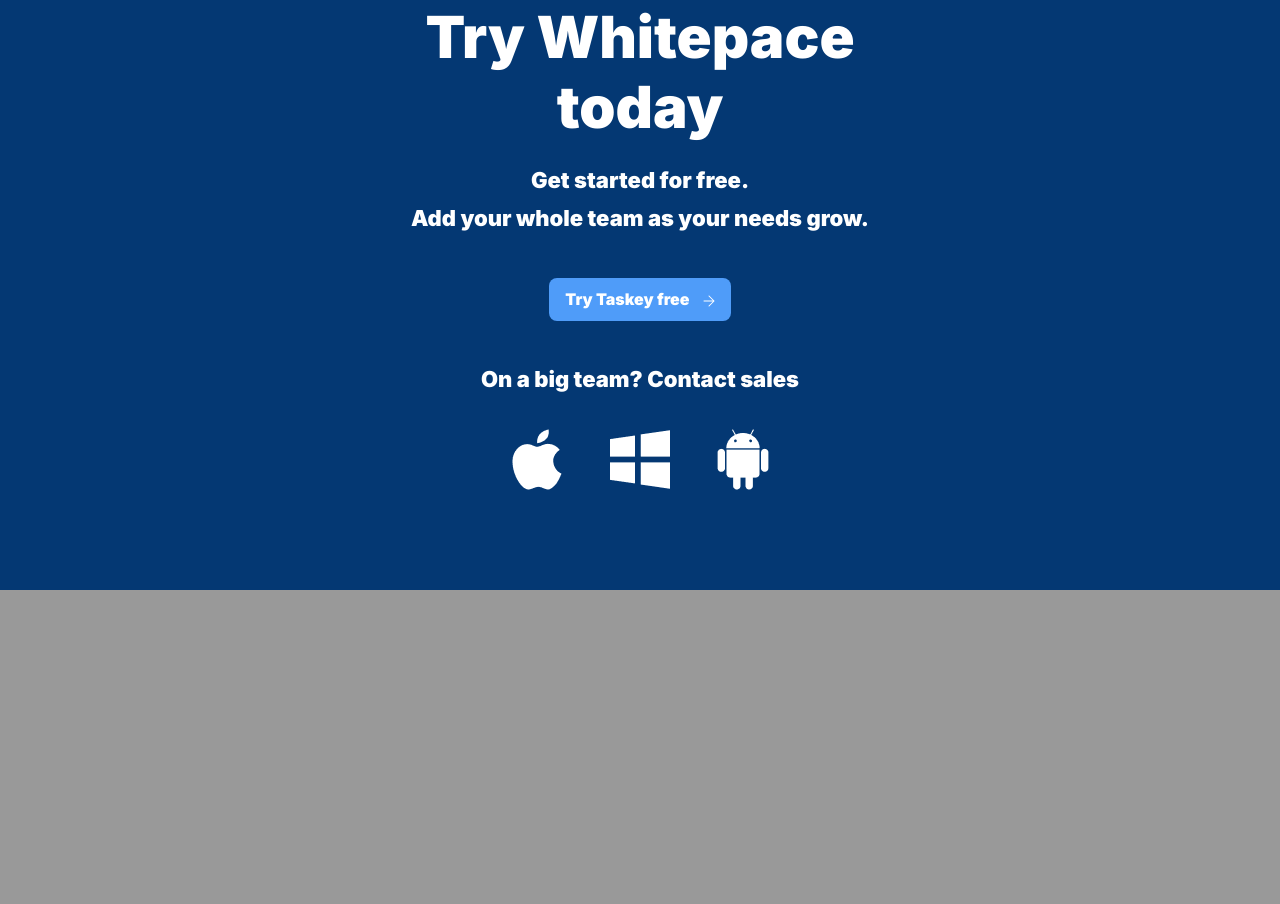
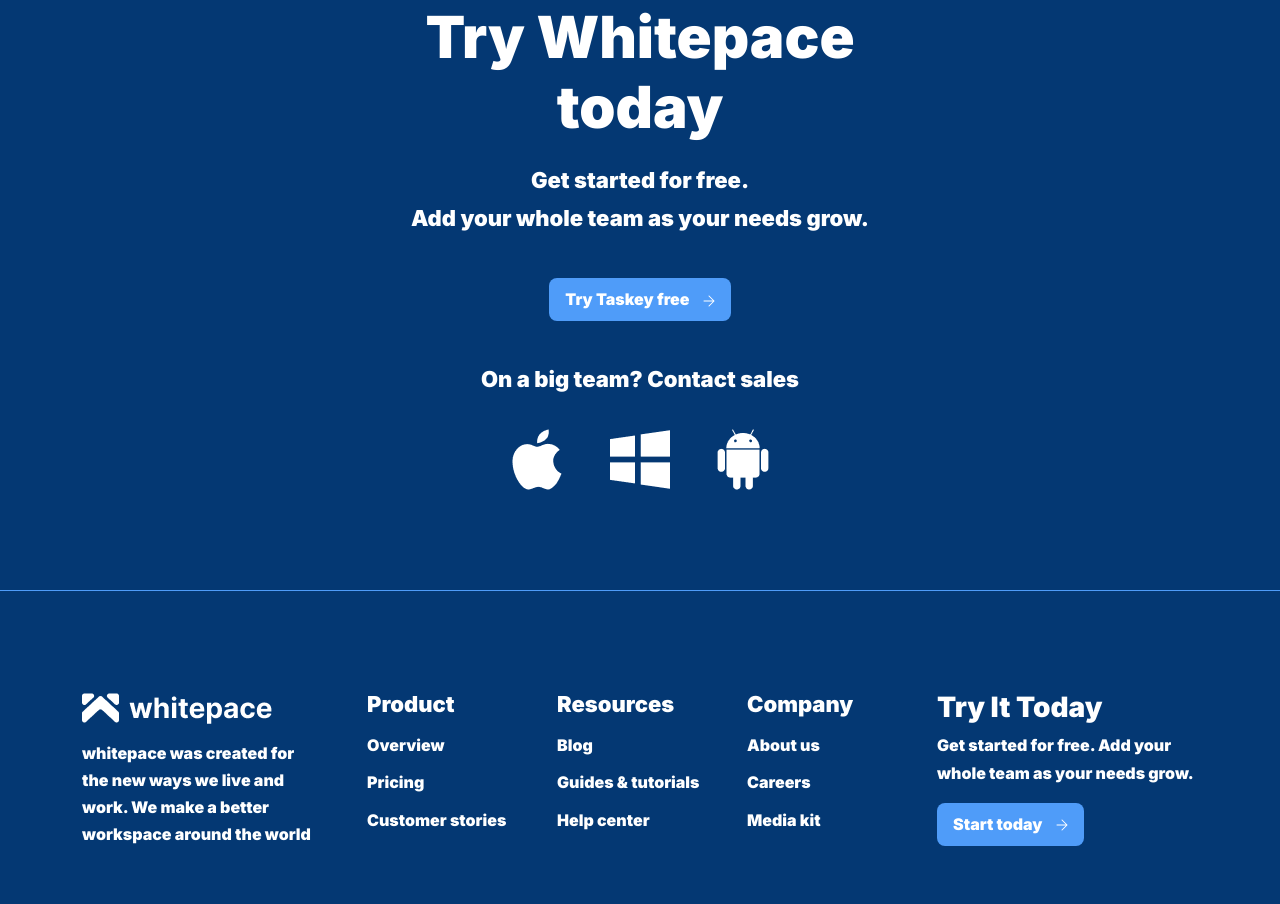
Before and after one commit to Pritamray1996/Home-Whitepace, a plain HTML site: page index.html in a window 1280 px wide. Shown: the part 6969-7873 px from the top of the page. Before the commit the page ends 7559 px from the top, so only its background shows below. Drawn offline with nearby package versions, Linux system fonts and the light colour scheme.

Commit message:
footer top area compelted

```diff
--- a/index.html
+++ b/index.html
@@ -4,6 +4,7 @@
     <meta charset="utf-8">
     <meta name="viewport" content="width=device-width, initial-scale=1">
     <title>Home-Whitepace</title>
+    <link rel="icon" type="image/x-icon" href="img/favicon.ico">
     <link href="https://cdn.jsdelivr.net/npm/bootstrap@5.3.3/dist/css/bootstrap.min.css" rel="stylesheet" integrity="sha384-QWTKZyjpPEjISv5WaRU9OFeRpok6YctnYmDr5pNlyT2bRjXh0JMhjY6hW+ALEwIH" crossorigin="anonymous">
     <link rel="stylesheet" href="css/owl.carousel.min.css">
   <link rel="stylesheet" href="styel.css">
@@ -430,6 +431,58 @@
           </div>
          </section>
       </main>
+      <footer class="footer-area">
+        <div class="container">
+          <div class="footer-top">
+            <div class="row">
+              <div class="col-lg-3">
+                <div class="footer-about p-0 pe-lg-4">
+                  <img src="img/logo.png" alt="">
+                <p>whitepace was created for the new ways we live and work. We make a better workspace around the world</p>
+                </div>
+              </div>
+              <div class="col-lg-2">
+                <div class="footer-link">
+                  <h3>Product</h3>
+                  <ul>
+                    <li><a href="">Overview</a></li>
+                    <li><a href="">Pricing</a></li>
+                    <li><a href="">Customer stories</a></li>
+                  </ul>
+              </div>
+              </div>
+              <div class="col-lg-2">
+                <div class="footer-link">
+                  <h3>Resources</h3>
+                  <ul>
+                    <li><a href="">Blog</a></li>
+                    <li><a href="">Guides & tutorials</a></li>
+                    <li><a href="">Help center</a></li>
+                  </ul>
+              </div>
+              </div>
+              <div class="col-lg-2">
+                <div class="footer-link">
+                  <h3>Company</h3>
+                  <ul>
+                    <li><a href="">About us</a></li>
+                    <li><a href="">Careers</a></li>
+                    <li><a href="">Media kit</a></li>
+                  </ul>
+              </div>
+              </div>
+              <div class="col-lg-3">
+               <div class="footer-contract">
+                <h3>Try It Today</h3>
+                <p>Get started for free.
+                  Add your whole team as your needs grow.</p>
+                <a href="#" class="theme-button">Start today <img src="img/icon.png" alt=""></a>
+               </div>
+              </div>
+            </div>
+          </div>
+        </div>
+      </footer>
    <!-- main area end -->
     <script src="https://cdn.jsdelivr.net/npm/bootstrap@5.3.3/dist/js/bootstrap.bundle.min.js" integrity="sha384-YvpcrYf0tY3lHB60NNkmXc5s9fDVZLESaAA55NDzOxhy9GkcIdslK1eN7N6jIeHz" crossorigin="anonymous"></script>
     <script src="https://code.jquery.com/jquery-1.12.4.min.js" integrity="sha256-ZosEbRLbNQzLpnKIkEdrPv7lOy9C27hHQ+Xp8a4MxAQ=" crossorigin="anonymous"></script>
--- a/styel.css
+++ b/styel.css
@@ -481,3 +481,58 @@
             margin-right: 40px;
         }
     }
+    /* footer-area */
+    .footer-area{
+        padding-top: 100px;
+        background-color: #043873;
+        border-top: 1px solid #4F9CF9;
+    }
+    .footer-top{
+        padding-bottom: 40px;
+    }
+    .footer-about img{
+        margin-bottom: 15px;
+    }
+    .footer-link h3{
+        font-size: 22px;
+        font-weight: 700;
+        margin-bottom: 15px;
+
+    }
+    .footer-link a{
+       text-decoration: none;
+       color: #ffffff;
+       padding-bottom: 10px;
+       display: inline-block;
+       transition: .3s;
+    }
+    .footer-link a:hover{
+        color:#FFE492;
+
+     }
+    .footer-link ul{
+        margin: 0;
+        padding: 0;
+    }
+    .footer-link li{
+        list-style: none;
+    }
+    .footer-contractn h3{
+        font-size: 28px;
+        margin-bottom: 15px;
+
+    }
+    @media (max-width: 991px){
+        .footer-top{
+            text-align: center;
+        }
+        .footer-about{
+            margin-bottom:30px;
+        }
+        .footer-link{
+            margin: 30px 0;
+        }
+        .footer-contract{
+            margin-top: 30px;
+        }
+    }
```
Also changed, not shown: img/favicon.ico (added).
